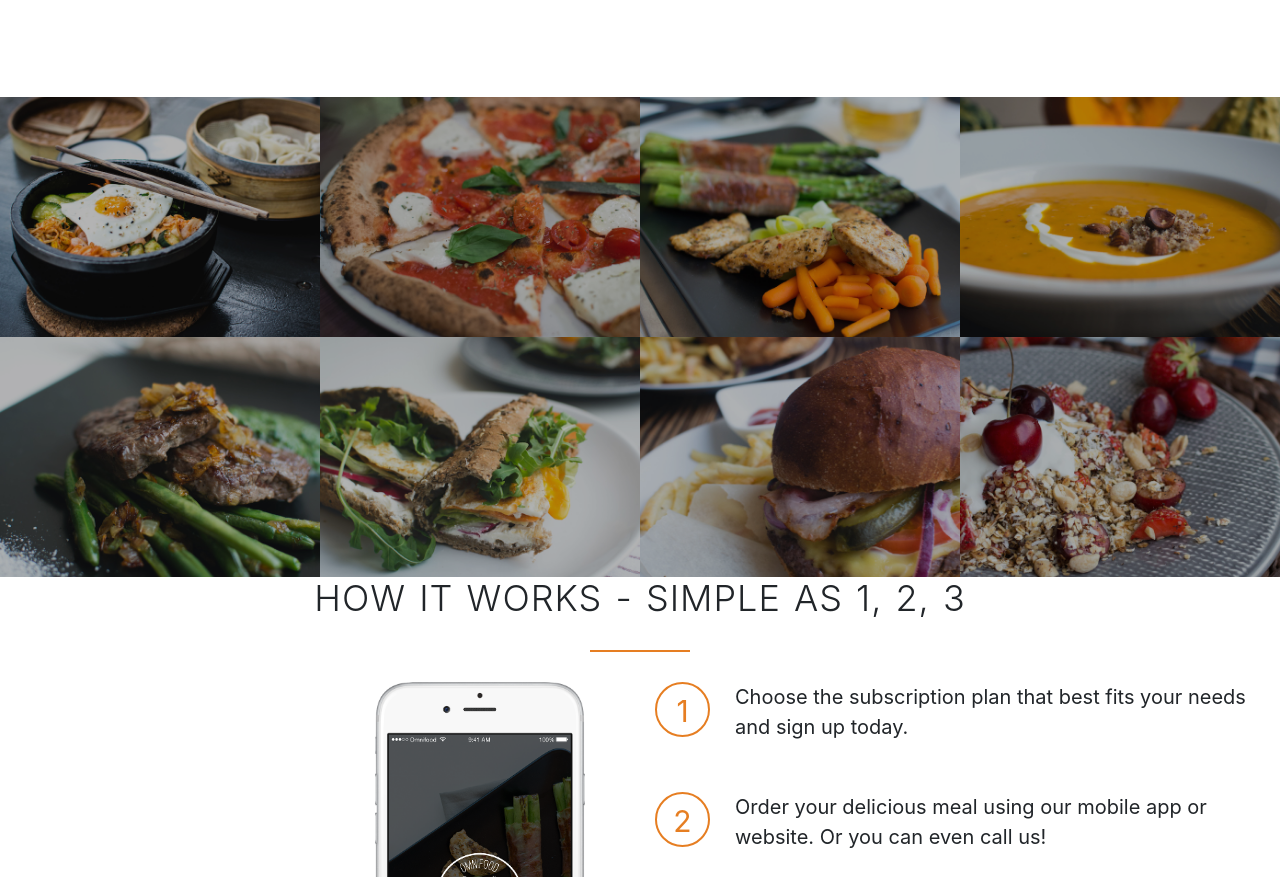
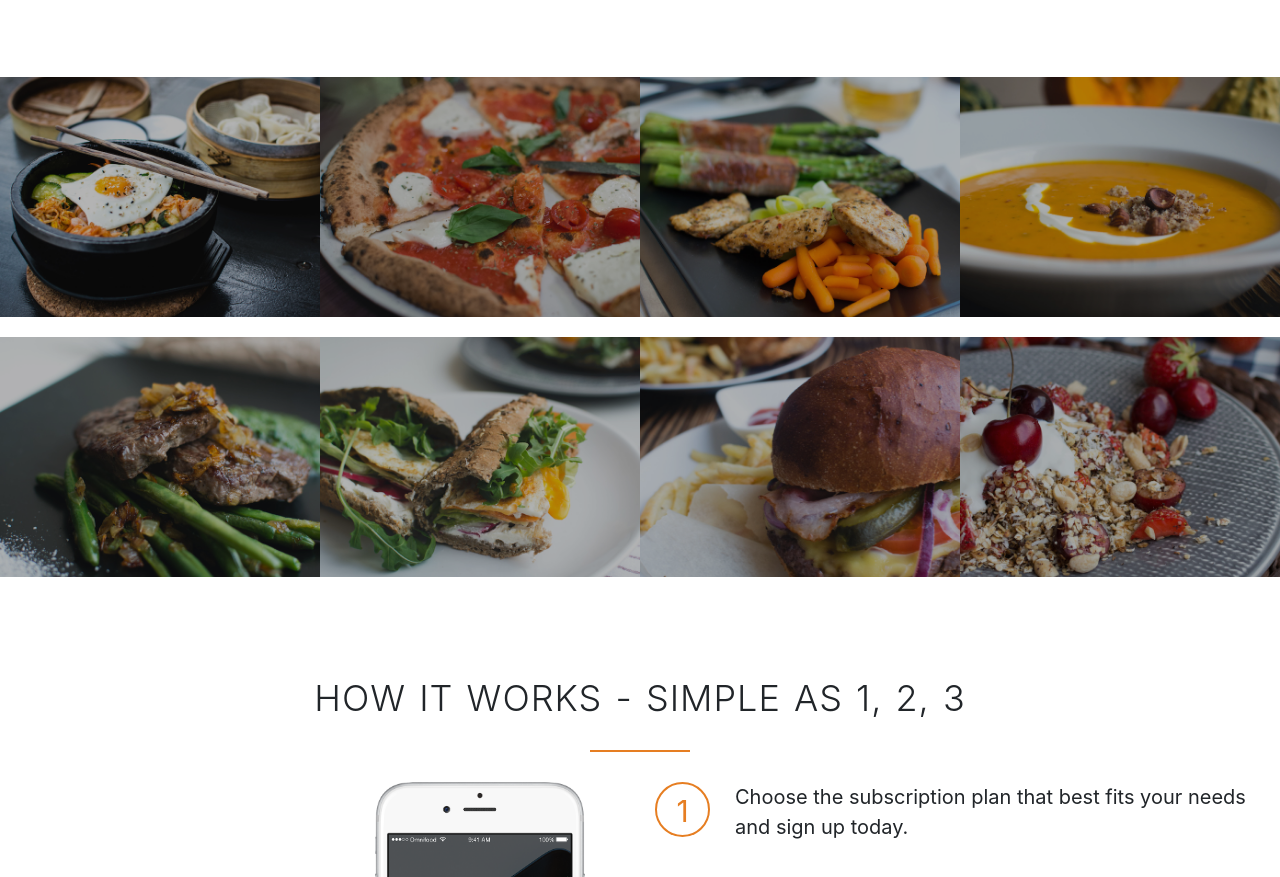
Before and after one commit to LuisCusihuaman/Omnifood, a plain HTML site: page index.html in a window 1280 px wide. Shown: the part 1452-2329 px from the top of the page. Drawn offline with nearby package versions, Linux system fonts and the light colour scheme.

Commit message:
Bug fixed, sections are positioned correctly by creating the clearfix class

```diff
--- a/index.html
+++ b/index.html
@@ -71,7 +71,7 @@
         </div>
     </section>
     <section class="section-meals">
-        <ul class="meals-showcase">
+        <ul class="clearfix meals-showcase">
             <li>
                 <figure class="meal-photo">
                     <img src="/resources/img/1.jpg" alt="Korean eggs">
@@ -93,7 +93,7 @@
                 </figure>
             </li>
         </ul>
-        <ul class="meals-showcase">
+        <ul class="clearfix meals-showcase">
             <li>
                 <figure class="meal-photo">
                     <img src="/resources/img/5.jpg" alt="Korean eggs">
--- a/resources/css/style.css
+++ b/resources/css/style.css
@@ -12,6 +12,17 @@ html {
 	font-weight: 300;
 	font-size: 20px;
 	text-rendering: optimizeLegibility;
+}
+
+.clearfix {
+	zoom: 1;
+}
+.clearfix:after {
+	content: ".";
+	clear: both;
+	display: block;
+	height: 0;
+	visibility: hidden;
 }
 
 .custom-row {
@@ -204,8 +215,8 @@ section {
 
 .meal-photo {
 	/* this is a container of images */
+	margin: 0px;
 	width: 100%;
-	margin: 0;
 	overflow: hidden;
 	background-color: #000;
 }
@@ -248,6 +259,9 @@ section {
 .works-step :last-of-type {
 	margin-bottom: 50px;
 }
+
+
+
 .works-step div {
 	float: left;
 	color: #e67e22;
```
